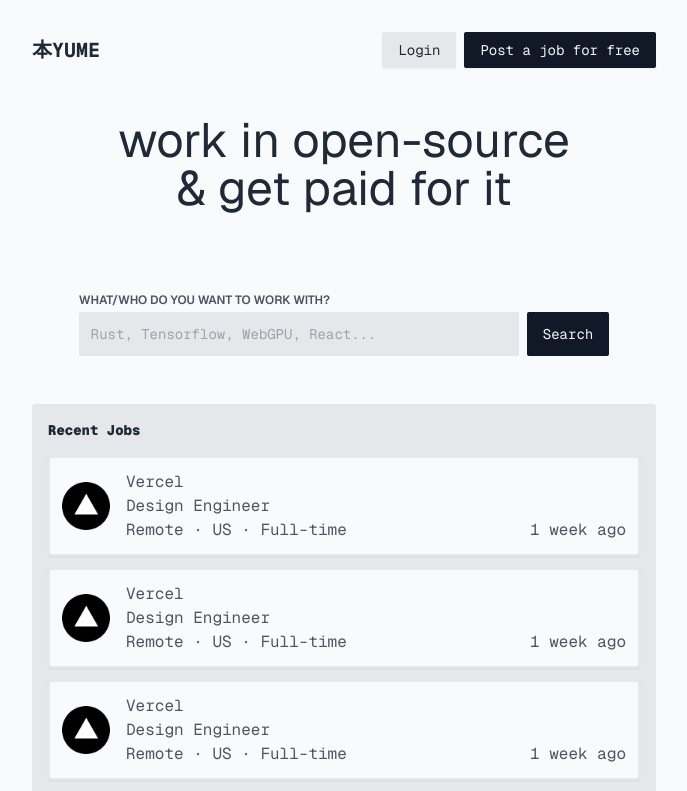
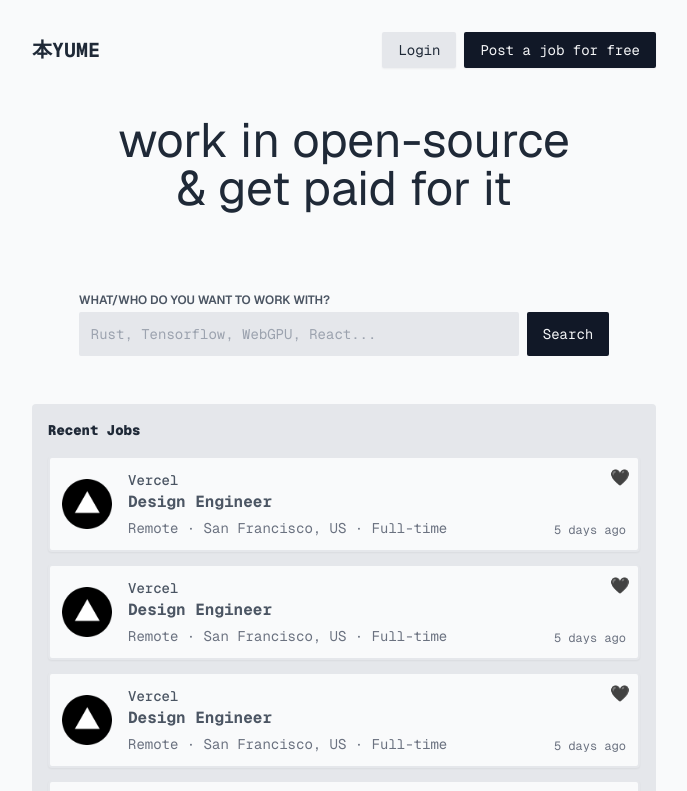
Before and after one commit to x0bd/yume, a Next.js app: page / in a window 1280 px wide. Shown: the top 791 px of the page, without its empty margins (296-983 px from the left). Built offline with nearby package versions, Linux system fonts and the light colour scheme.

Commit message:
wip ui fixes

```diff
--- a/app/components/Footer.tsx
+++ b/app/components/Footer.tsx
@@ -34,7 +34,7 @@
 						</div>
 					</form>
 				</div>
-				<div className="mx-auto max-w-[60%] container">
+				<div className="mx-auto max-w-[95%] container">
 					<Link
 						href="/"
 						target="_blank"
--- a/app/components/Hero.tsx
+++ b/app/components/Hero.tsx
@@ -4,7 +4,7 @@
 const Hero = () => {
 	return (
 		<section className={GeistSans.className}>
-			<div className="py-12 space-y-20 container max-w-[85%] mx-auto">
+			<div className="my-12 space-y-20 container max-w-[85%] mx-auto">
 				<h1 className="text-5xl text-center">
 					work in open-source <br /> & get paid for it
 				</h1>
--- a/app/components/JobRow.tsx
+++ b/app/components/JobRow.tsx
@@ -2,23 +2,39 @@
 
 const JobRow = () => {
 	return (
-		<div className="p-3 border-2 text-gray-600 bg-gray-50 rounded shadow-sm flex gap-4">
+		<>
+			<div className="p-3 border-2 text-gray-600 bg-gray-50 rounded shadow-sm relative">
+				{/* TODO: ADD REACT-ICONS OR LUCIDE-ICONS */}
+				<div className="absolute top-2 right-2">🖤</div>
+				<div className="flex grow gap-4">
 					<div className="content-center">
 						<Image
 							src={"/favicon.png"}
 							alt="vercel"
 							width={50}
 							height={50}
-					className="size-12"
 						/>
 					</div>
+					<div className="grow sm:flex">
 						<div className="grow">
-				<div>Vercel</div>
-				<div>Design Engineer</div>
-				<div>Remote &middot; US &middot; Full-time</div>
+							<div className="text-gray-600 text-sm font-medium">
+								Vercel
 							</div>
-			<div className="content-end">1 week ago</div>
+							<div className="font-bold mb-1">
+								Design Engineer
 							</div>
+							<div className="text-gray-500 text-sm">
+								Remote &middot; San Francisco, US &middot;
+								Full-time
+							</div>
+						</div>
+						<div className="content-end text-gray-500 text-xs">
+							5 days ago
+						</div>
+					</div>
+				</div>
+			</div>
+		</>
 	);
 };
 
```
Lines whose indentation alone changed are shown as unchanged.
